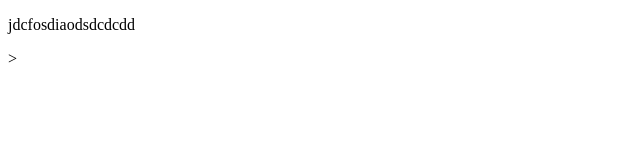
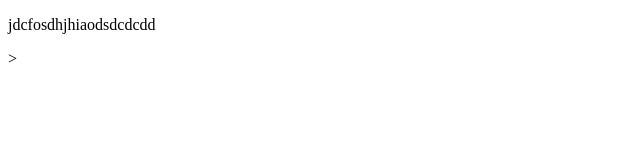
Before and after one commit to tonycod300/git1, a plain HTML site: page ejemploexamen.html in a window 1280 px wide. Shown: the full height of the page, 0-640 px from the left. Drawn offline with Linux system fonts and the light colour scheme.

Commit message:
primercambioiooi

```diff
--- a/ejemploexamen.html
+++ b/ejemploexamen.html
@@ -2,6 +2,6 @@
 
 
 <p>
-    jdcfosdiaodsdcdcdd
+    jdcfosdhjhiaodsdcdcdd
 </p>
 </html>>
```
